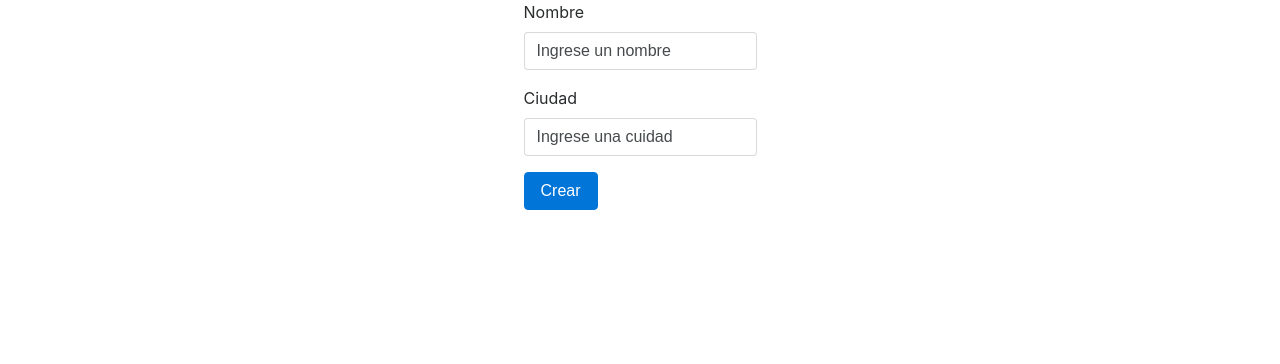
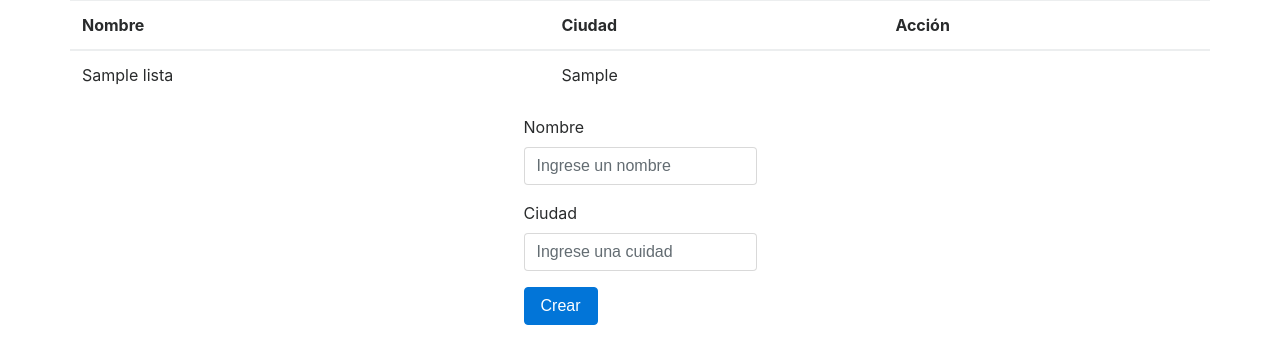
Before and after one commit to MrSairus/TodoList, a PHP site: page / in a window 1280 px wide. Shown: the top 364 px of the page. Run offline with PHP 8.4, Linux system fonts and the light colour scheme; tables that the repository leaves empty or names only in its code hold one stand-in row (values such as "Sample post"); some libraries are stand-ins or nearby versions.

```diff
--- a/index.php
+++ b/index.php
@@ -11,21 +11,55 @@
 </head>
 <body>
     <?php require_once 'proceso.php'; ?>
+    <div class="container">
+    <?php
+    $mysqli = new mysqli('localhost','root','','BD_TODOLIST') or die(mysqli_error($mysqli));
+    $result = $mysqli -> query("SELECT * FROM LISTA") or die($mysqli->error);
+    //pre_r($result);
+    ?>
+    <div class="row justify-content-center">
+        <table class="table">
+            <thead>
+                <tr>
+                    <th>Nombre</th>
+                    <th>Ciudad</th>
+                    <th colspan="2">Acción</th>
+                </tr>
+            </thead>
+            <?php
+            while ($row = $result->fetch_assoc()): ?>
+            <tr>
+                <td> <?php echo $row['nombre']; ?> </td>
+                <td> <?php echo $row['ciudad']; ?> </td>
+                <td></td>
+            </tr>
+            <?php endwhile; ?>
+        </table>
+    </div>
+    <?php
+    function pre_r($array) {
+        echo '<pre>';
+        print_r($array);
+        echo '</pre>';
+    }
+    ?>
+
     <div class="row justify-content-center">
     <form action="proceso.php" method="POST">
         <div class="form-group">
         <label>Nombre</label>
-        <input type="text" name="nombre" class="form-control" value="Ingrese un nombre">
+        <input type="text" name="nombre" class="form-control" placeholder="Ingrese un nombre">
         </div>
         <div class="form-group">
         <label>Ciudad</label>
-        <input type="text" name="ciudad" class="form-control" value="Ingrese una cuidad">
+        <input type="text" name="ciudad" class="form-control" placeholder="Ingrese una cuidad">
         </div>
         <div class="form-group">
         <button type="submit" class="btn btn-primary" name="crear">Crear</button>
         </div>
     </form>
     </div>
+    </div>
 
 </body>
 </html>
```
